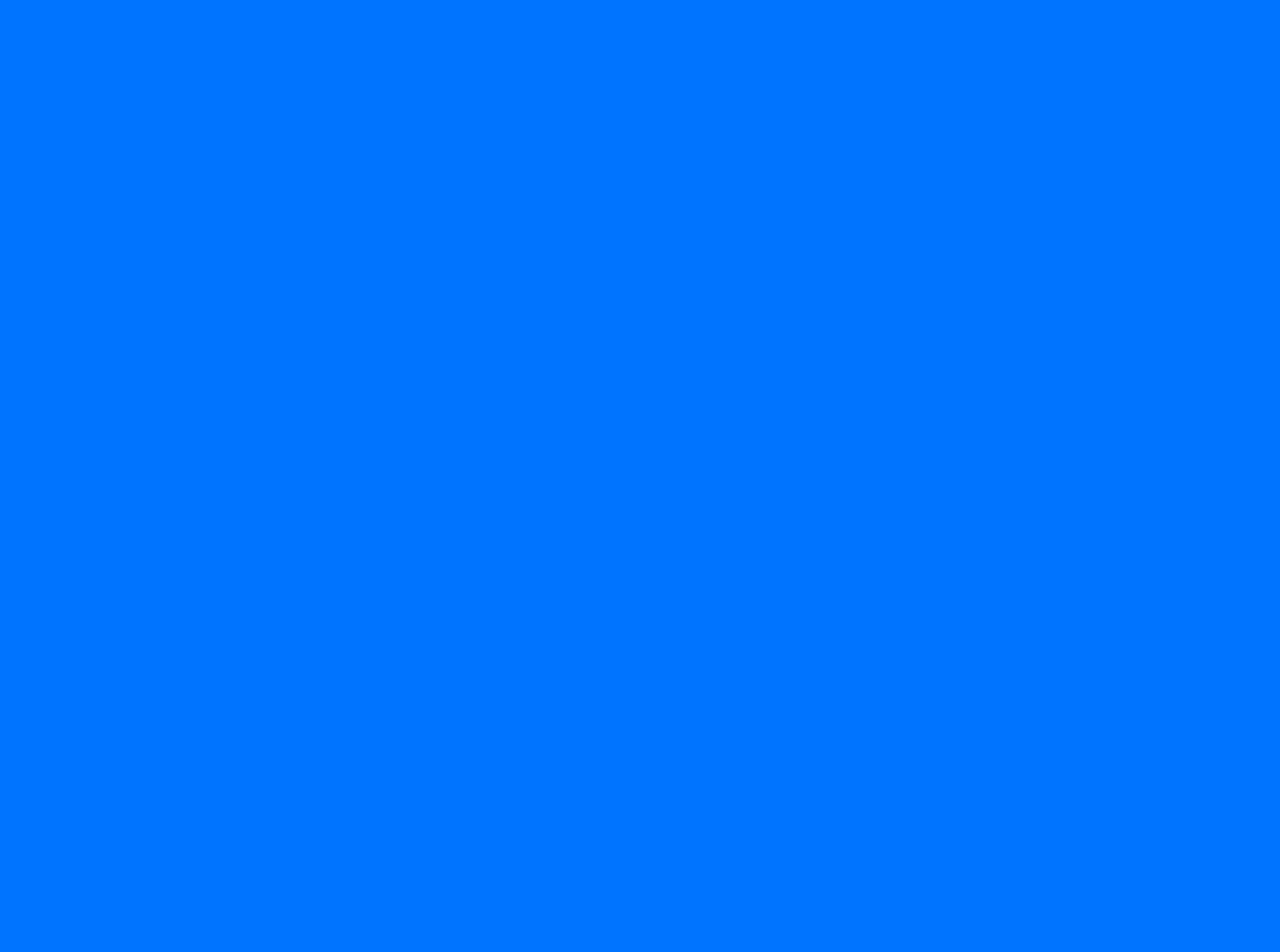
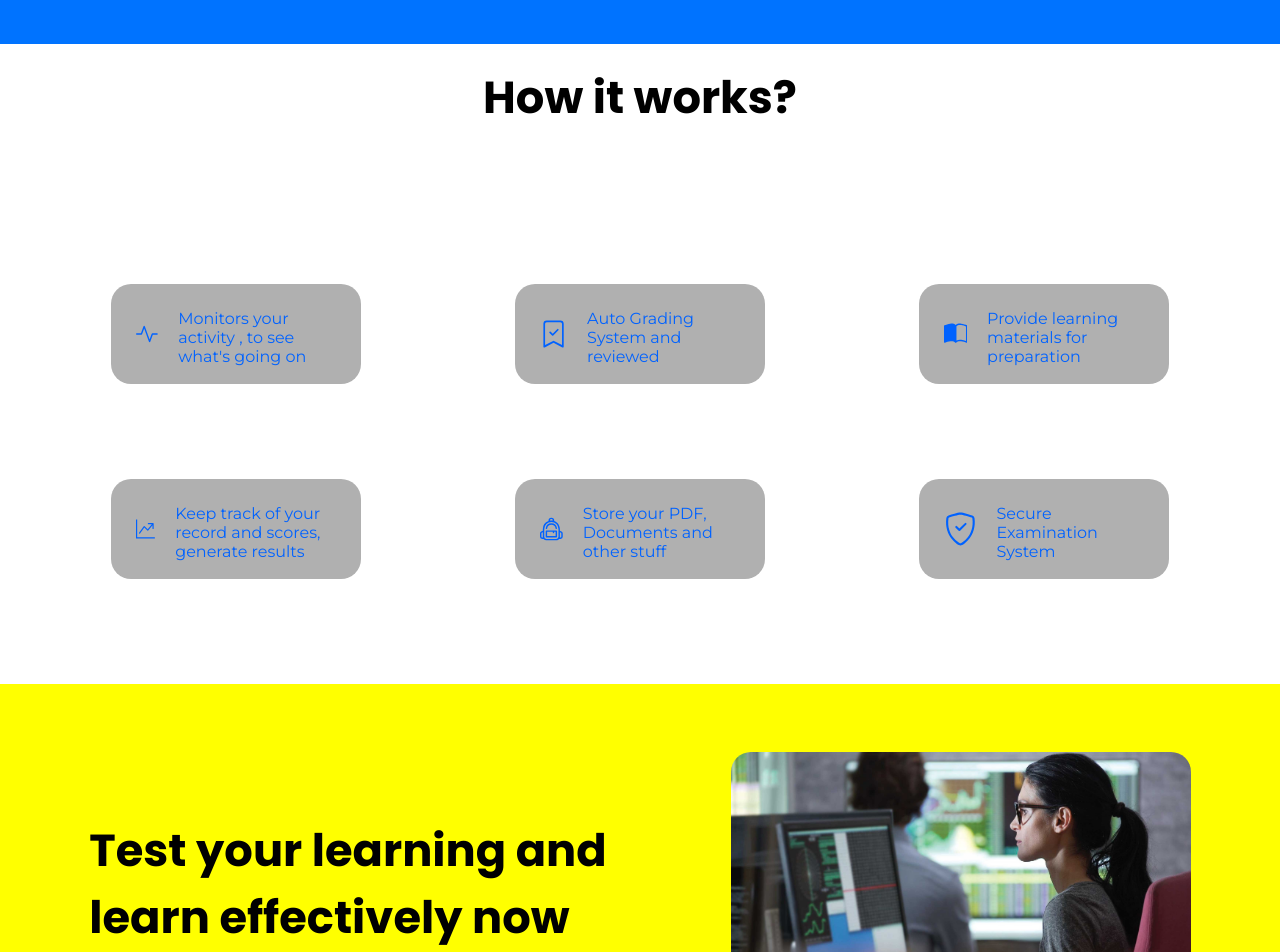
Before and after one commit to iam-devAlhan/Quizlify, a React (Vite) app: page / in a window 1280 px wide. Shown: the part 840-1792 px from the top of the page. Before the commit the page ends 800 px from the top, so only its background shows below. Built offline with nearby package versions, Linux system fonts and the light colour scheme.

Commit message:
Progress: Footer left to add

```diff
--- a/src/components/css/section.module.css
+++ b/src/components/css/section.module.css
@@ -1,11 +1,11 @@
-section {
+#section_1 {
     display: flex;
     flex-direction: row;
     gap: 50px;
     justify-content: left;
     align-items: center;
     padding: 1%;
-    height: 70vh;
+    height: 100vh;
 }
 
 .title {
@@ -40,3 +40,64 @@ section {
     background-color: #fff;
     z-index: -1;
 }
+
+#section_2 {
+    background-color: #fff;
+    height: 80vh;
+    padding: 20px 0px;
+}
+.title_2 {
+    font-family: 'Poppins';
+    display: flex;
+    font-size: 2.8rem;
+    font-weight: 700;
+    color: #000000;
+    align-items: center;
+    justify-content: center;
+}
+.pads {
+    padding: 10%;
+    display: grid;
+    grid-template-rows: 150px 150px;
+    grid-template-columns: 1fr 1fr 1fr;
+    align-items: center ;
+    justify-content: center;
+    grid-gap: 15%;
+
+}
+
+.item {
+    display: flex;
+    flex-direction: row;
+    padding: 10%;
+    width: 250px;
+    height: 100px;
+    gap: 20px;
+    border-radius: 20px;
+    background-color: rgb(176, 176, 176);
+    color: rgb(0, 98, 255);
+}
+#section_3 {
+    background-color: yellow;
+    height: 50vh;
+    padding: 20px;
+    display: flex;
+    flex-direction: row;
+    align-items: center;
+    justify-content: center;
+    gap: 10%;
+}
+
+.title_3 {
+    font-family: 'Poppins';
+    display: flex;
+    font-size: 2.8rem;
+    font-weight: 700;
+    color: #000000;
+    align-items: center;
+    justify-content: left;
+}
+
+img {
+    border-radius: 20px;
+}
--- a/src/components/section.jsx
+++ b/src/components/section.jsx
@@ -1,16 +1,71 @@
 import styles from './css/section.module.css';
 import image from '../assets/VIRTUAL-EXAM-2.png'
+import image2 from '../assets/0_Virtual-Exams-How-is-Technology-Accelerating-the-Shift-to-Online-Exams.jpg'
+
 const Section = function() {
     return (
         <>
             <main>
-                <section>
+                <section id={styles.section_1}>
                         <div className={styles.title}>
                             Online Examination Portal <br />for Students and Teachers
                             <button>Get Started</button>
                         </div>
+                        <div className={styles.circle}> <img src={image} alt='some-picture' width="500" height="500"/></div>
 
-                        <div className={styles.circle}> <img src={image} alt='some-picture' width="500" height="500"/></div>
+                </section>
+                <section id={styles.section_2}>
+                        <div className={styles.title_2}>
+                            How it works?
+                        </div>
+                        <div className={styles.pads}>
+                            <div className={styles.item}>
+                            <svg xmlns="http://www.w3.org/2000/svg" width="50" height="50" fill="currentColor" className="bi bi-activity" viewBox="0 0 16 16">
+                                <path fill-rule="evenodd" d="M6 2a.5.5 0 0 1 .47.33L10 12.036l1.53-4.208A.5.5 0 0 1 12 7.5h3.5a.5.5 0 0 1 0 1h-3.15l-1.88 5.17a.5.5 0 0 1-.94 0L6 3.964 4.47 8.171A.5.5 0 0 1 4 8.5H.5a.5.5 0 0 1 0-1h3.15l1.88-5.17A.5.5 0 0 1 6 2"/>
+                            </svg>
+                            Monitors your activity , to see what's going on
+                            </div>
+                            <div className={styles.item}>
+                            <svg xmlns="http://www.w3.org/2000/svg" width="50" height="50" fill="currentColor" class="bi bi-bookmark-check" viewBox="0 0 16 16">
+                                <path fill-rule="evenodd" d="M10.854 5.146a.5.5 0 0 1 0 .708l-3 3a.5.5 0 0 1-.708 0l-1.5-1.5a.5.5 0 1 1 .708-.708L7.5 7.793l2.646-2.647a.5.5 0 0 1 .708 0"/>
+                                <path d="M2 2a2 2 0 0 1 2-2h8a2 2 0 0 1 2 2v13.5a.5.5 0 0 1-.777.416L8 13.101l-5.223 2.815A.5.5 0 0 1 2 15.5zm2-1a1 1 0 0 0-1 1v12.566l4.723-2.482a.5.5 0 0 1 .554 0L13 14.566V2a1 1 0 0 0-1-1z"/>
+                            </svg>
+                            Auto Grading System and reviewed
+                            </div>
+                            <div className={styles.item}>
+                            <svg xmlns="http://www.w3.org/2000/svg" width="50" height="50" fill="currentColor" class="bi bi-book-half" viewBox="0 0 16 16">
+                        <path d="M8.5 2.687c.654-.689 1.782-.886 3.112-.752 1.234.124 2.503.523 3.388.893v9.923c-.918-.35-2.107-.692-3.287-.81-1.094-.111-2.278-.039-3.213.492zM8 1.783C7.015.936 5.587.81 4.287.94c-1.514.153-3.042.672-3.994 1.105A.5.5 0 0 0 0 2.5v11a.5.5 0 0 0 .707.455c.882-.4 2.303-.881 3.68-1.02 1.409-.142 2.59.087 3.223.877a.5.5 0 0 0 .78 0c.633-.79 1.814-1.019 3.222-.877 1.378.139 2.8.62 3.681 1.02A.5.5 0 0 0 16 13.5v-11a.5.5 0 0 0-.293-.455c-.952-.433-2.48-.952-3.994-1.105C10.413.809 8.985.936 8 1.783"/>
+                            </svg>
+                            Provide learning materials for preparation
+                            </div>
+                            <div className={styles.item}>
+                            <svg xmlns="http://www.w3.org/2000/svg" width="50" height="50" fill="currentColor" class="bi bi-graph-up-arrow" viewBox="0 0 16 16">
+  <path fill-rule="evenodd" d="M0 0h1v15h15v1H0zm10 3.5a.5.5 0 0 1 .5-.5h4a.5.5 0 0 1 .5.5v4a.5.5 0 0 1-1 0V4.9l-3.613 4.417a.5.5 0 0 1-.74.037L7.06 6.767l-3.656 5.027a.5.5 0 0 1-.808-.588l4-5.5a.5.5 0 0 1 .758-.06l2.609 2.61L13.445 4H10.5a.5.5 0 0 1-.5-.5"/>
+</svg>
+                            Keep track of your record and scores, generate results
+                            </div>
+                            <div className={styles.item}>
+                            <svg xmlns="http://www.w3.org/2000/svg" width="50" height="50" fill="currentColor" class="bi bi-backpack2" viewBox="0 0 16 16">
+  <path d="M4.04 7.43a4 4 0 0 1 7.92 0 .5.5 0 1 1-.99.14 3 3 0 0 0-5.94 0 .5.5 0 1 1-.99-.14"/>
+  <path fill-rule="evenodd" d="M4 9.5a.5.5 0 0 1 .5-.5h7a.5.5 0 0 1 .5.5v4a.5.5 0 0 1-.5.5h-7a.5.5 0 0 1-.5-.5zm1 .5v3h6v-3h-1v.5a.5.5 0 0 1-1 0V10z"/>
+  <path d="M6 2.341V2a2 2 0 1 1 4 0v.341c2.33.824 4 3.047 4 5.659v1.191l1.17.585a1.5 1.5 0 0 1 .83 1.342V13.5a1.5 1.5 0 0 1-1.5 1.5h-1c-.456.607-1.182 1-2 1h-7a2.5 2.5 0 0 1-2-1h-1A1.5 1.5 0 0 1 0 13.5v-2.382a1.5 1.5 0 0 1 .83-1.342L2 9.191V8a6 6 0 0 1 4-5.659M7 2v.083a6 6 0 0 1 2 0V2a1 1 0 0 0-2 0M3 13.5A1.5 1.5 0 0 0 4.5 15h7a1.5 1.5 0 0 0 1.5-1.5V8A5 5 0 0 0 3 8zm-1-3.19-.724.362a.5.5 0 0 0-.276.447V13.5a.5.5 0 0 0 .5.5H2zm12 0V14h.5a.5.5 0 0 0 .5-.5v-2.382a.5.5 0 0 0-.276-.447L14 10.309Z"/>
+</svg>
+                            Store your PDF, Documents and other stuff
+                            </div>
+                            <div className={styles.item}>
+                            <svg xmlns="http://www.w3.org/2000/svg" width="50" height="50" fill="currentColor" class="bi bi-shield-check" viewBox="0 0 16 16">
+  <path d="M5.338 1.59a61 61 0 0 0-2.837.856.48.48 0 0 0-.328.39c-.554 4.157.726 7.19 2.253 9.188a10.7 10.7 0 0 0 2.287 2.233c.346.244.652.42.893.533q.18.085.293.118a1 1 0 0 0 .101.025 1 1 0 0 0 .1-.025q.114-.034.294-.118c.24-.113.547-.29.893-.533a10.7 10.7 0 0 0 2.287-2.233c1.527-1.997 2.807-5.031 2.253-9.188a.48.48 0 0 0-.328-.39c-.651-.213-1.75-.56-2.837-.855C9.552 1.29 8.531 1.067 8 1.067c-.53 0-1.552.223-2.662.524zM5.072.56C6.157.265 7.31 0 8 0s1.843.265 2.928.56c1.11.3 2.229.655 2.887.87a1.54 1.54 0 0 1 1.044 1.262c.596 4.477-.787 7.795-2.465 9.99a11.8 11.8 0 0 1-2.517 2.453 7 7 0 0 1-1.048.625c-.28.132-.581.24-.829.24s-.548-.108-.829-.24a7 7 0 0 1-1.048-.625 11.8 11.8 0 0 1-2.517-2.453C1.928 10.487.545 7.169 1.141 2.692A1.54 1.54 0 0 1 2.185 1.43 63 63 0 0 1 5.072.56"/>
+  <path d="M10.854 5.146a.5.5 0 0 1 0 .708l-3 3a.5.5 0 0 1-.708 0l-1.5-1.5a.5.5 0 1 1 .708-.708L7.5 7.793l2.646-2.647a.5.5 0 0 1 .708 0"/>
+</svg>
+                            Secure Examination System
+                            </div>
+                        </div>
+                </section>
+                <section id={styles.section_3}>
+                    <div className={styles.title_3}>
+                        Test your learning and<br /> learn effectively now
+                    </div>
+                    <div className={styles.img}><img src={image2} width='460' height='260'></img></div>
                 </section>
             </main>
 
```
